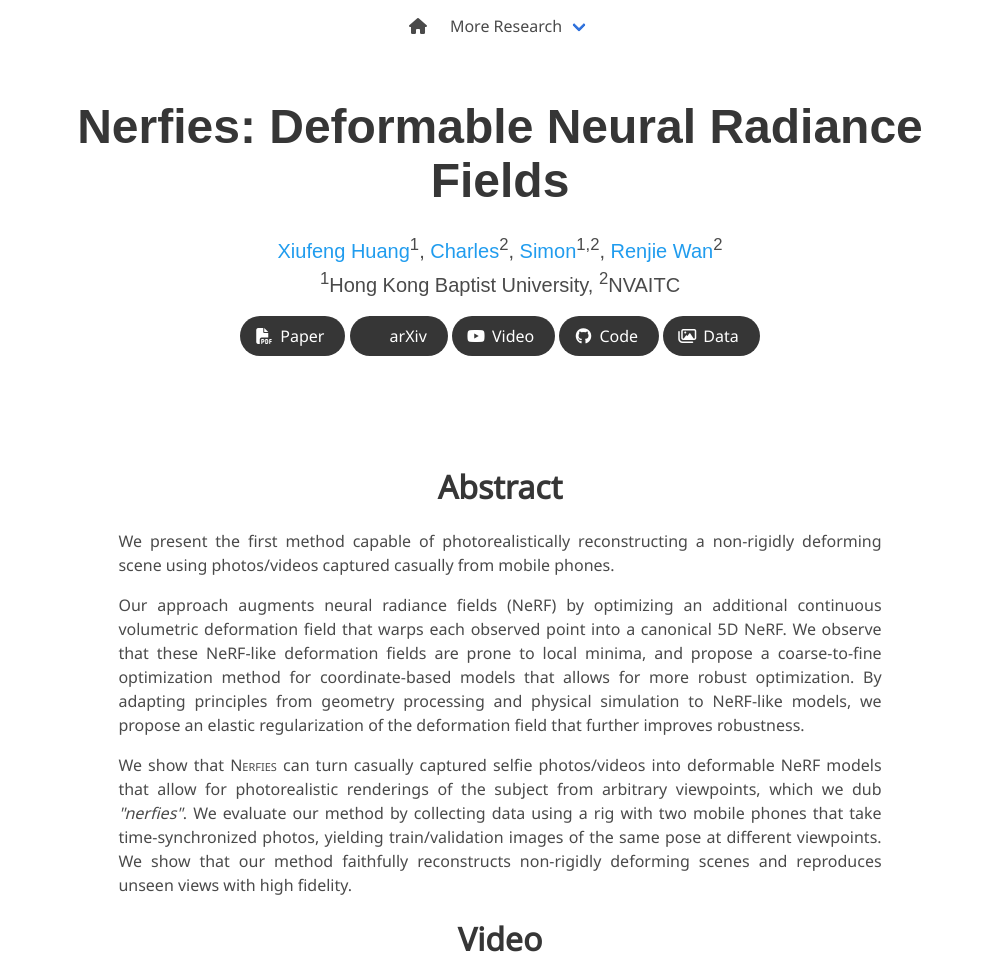
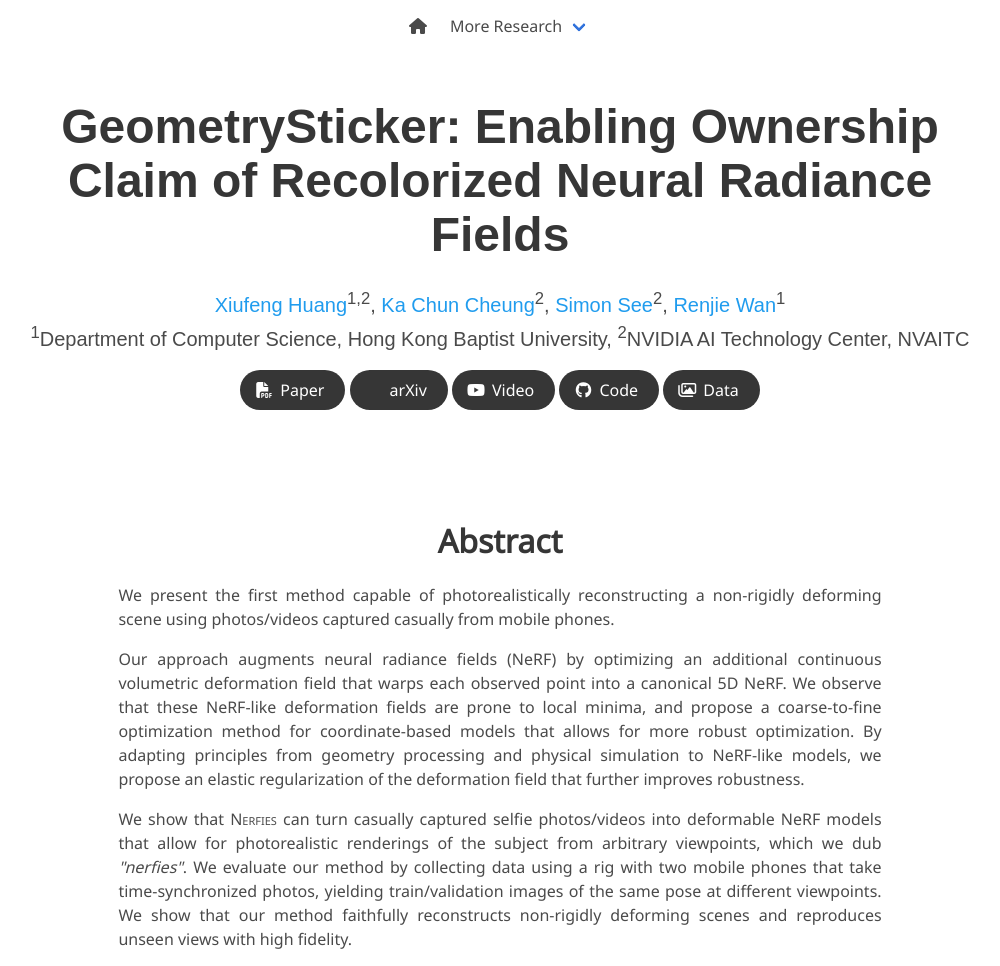
Before and after one commit to kevinhuangxf/GeometrySticker, a plain HTML site: page index.html in a window 1280 px wide. Shown: the top 966 px of the page, without its empty margins (140-1140 px from the left). Drawn offline with nearby package versions, Linux system fonts and the light colour scheme; some icons are missing; a web font is replaced by a local one.

Commit message:
update index.html

```diff
--- a/index.html
+++ b/index.html
@@ -3,8 +3,8 @@
 <head>
   <meta charset="utf-8">
   <meta name="description"
-        content="Deformable Neural Radiance Fields creates free-viewpoint portraits (nerfies) from casually captured videos.">
-  <meta name="keywords" content="Nerfies, D-NeRF, NeRF">
+        content="Enabling Ownership Claim of Recolorized Neural Radiance Fields.">
+  <meta name="keywords" content="GeometrySticker, Digital watermarking, Recolorization, NeRF">
   <meta name="viewport" content="width=device-width, initial-scale=1">
   <title>GeometrySticker: Enabling Ownership Claim of Recolorized Neural Radiance Fields</title>
 
@@ -66,15 +66,6 @@
           <a class="navbar-item" href="https://hypernerf.github.io">
             HyperNeRF
           </a>
-          <a class="navbar-item" href="https://nerfies.github.io">
-            Nerfies
-          </a>
-          <a class="navbar-item" href="https://latentfusion.github.io">
-            LatentFusion
-          </a>
-          <a class="navbar-item" href="https://photoshape.github.io">
-            PhotoShape
-          </a>
         </div>
       </div>
     </div>
@@ -88,24 +79,24 @@
     <div class="container is-max-desktop">
       <div class="columns is-centered">
         <div class="column has-text-centered">
-          <h1 class="title is-1 publication-title">Nerfies: Deformable Neural Radiance Fields</h1>
+          <h1 class="title is-1 publication-title">GeometrySticker: Enabling Ownership Claim of Recolorized Neural Radiance Fields</h1>
           <div class="is-size-5 publication-authors">
             <span class="author-block">
-              <a href="https://keunhong.com">Xiufeng Huang</a><sup>1</sup>,</span>
+              <a href="https://kevinhuangxf.github.io/GeometrySticker/">Xiufeng Huang</a><sup>1,2</sup>,</span>
             <span class="author-block">
-              <a href="https://www.danbgoldman.com">Charles</a><sup>2</sup>,
+              <a>Ka Chun Cheung</a><sup>2</sup>,
             </span>
             <span class="author-block">
-              <a href="https://homes.cs.washington.edu/~seitz/">Simon</a><sup>1,2</sup>,
+              <a>Simon See</a><sup>2</sup>,
             </span>
             <span class="author-block">
-              <a href="http://www.ricardomartinbrualla.com">Renjie Wan</a><sup>2</sup>
+              <a href="https://wanrenjie.github.io/">Renjie Wan</a><sup>1</sup>
             </span>
           </div>
 
           <div class="is-size-5 publication-authors">
-            <span class="author-block"><sup>1</sup>Hong Kong Baptist University,</span>
-            <span class="author-block"><sup>2</sup>NVAITC</span>
+            <span class="author-block"><sup>1</sup>Department of Computer Science, Hong Kong Baptist University,</span>
+            <span class="author-block"><sup>2</sup>NVIDIA AI Technology Center, NVAITC</span>
           </div>
 
           <div class="column has-text-centered">
```
